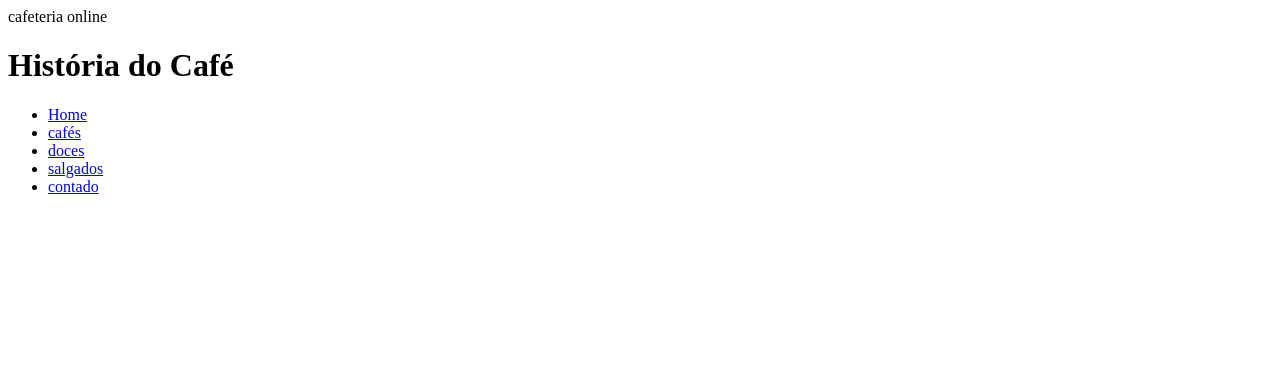
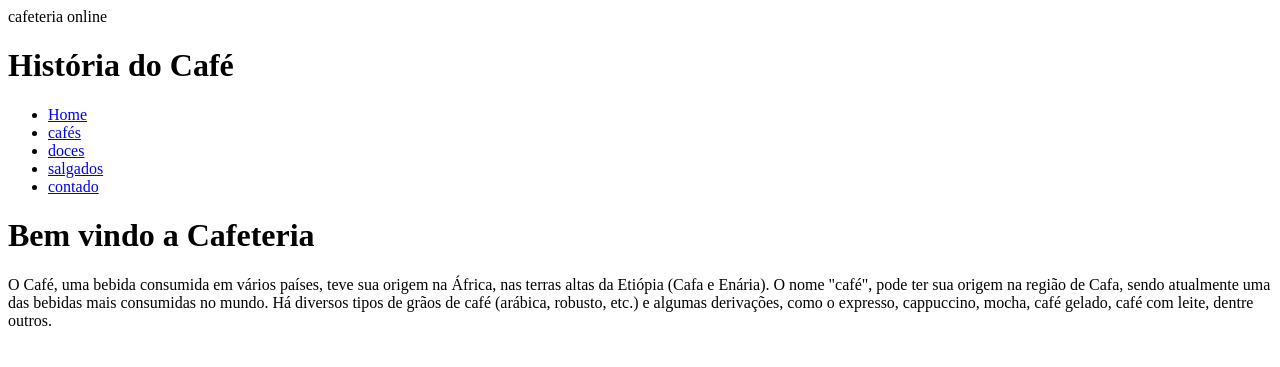
Before and after one commit to Eddynholife/cafeteria, a plain HTML site: page index.html in a window 1280 px wide. Drawn offline with Linux system fonts and the light colour scheme.

Commit message:
Continuando

```diff
--- a/index.html
+++ b/index.html
@@ -24,7 +24,14 @@
             </ul>
         </div>
         <!--Contéudo-->
-        <div>
+        <div id="conteudo">
+            <h1>Bem vindo a Cafeteria</h1>
+            <p class="textohome">
+                O Café, uma bebida consumida em vários países, teve sua origem na África, nas terras altas da Etiópia (Cafa e Enária).
+                O nome "café", pode ter sua origem na região de Cafa, sendo atualmente uma das bebidas mais consumidas no mundo.
+                Há diversos tipos de grãos de café (arábica, robusto, etc.) e algumas derivações, como o expresso, cappuccino, mocha, café gelado, café com leite, dentre outros.
+            </p></br>
+
 
         </div>
 
```
